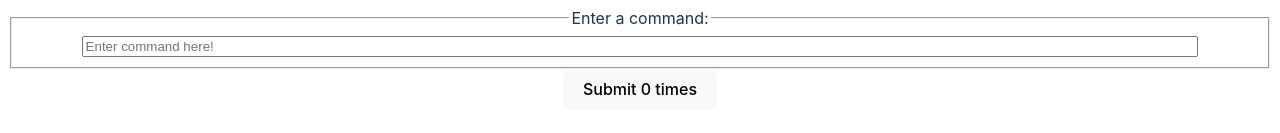
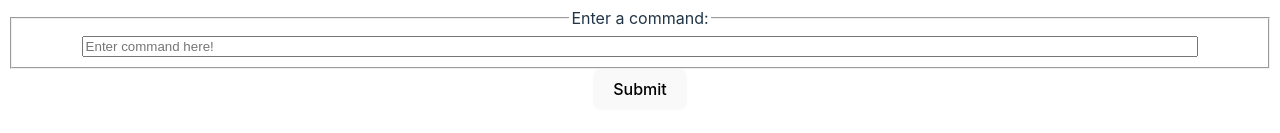
Before and after one commit to cs0320-s24/mock-fsosa-tlaserso, a React (Vite) app in the folder mock/: page / in a window 1280 px wide. Both pictures are taken after a click on the button "Login". Shown: the part 661-794 px from the top of the page. Built offline with nearby package versions, Linux system fonts and the light colour scheme.

Commit message:
feat: added input and output history arrays

```diff
--- a/mock/src/components/REPL.tsx
+++ b/mock/src/components/REPL.tsx
@@ -14,16 +14,30 @@ import { REPLInput } from "./REPLInput";
 
 export default function REPL() {
   // TODO: Add some kind of shared state that holds all the commands submitted.
-  const [history, setHistory] = useState<string[]>([]);
+  const [inputHistory, setInputHistory] = useState<string[]>([]);
+  const [outputHistory, setOutputHistory] = useState<string[]>([]);
+  // shared state for mode command, false=brief mode, true=verbose
+  const [mode, setMode] = useState<boolean>(false);
 
   return (
     <div className="repl">
       {/*This is where your REPLHistory might go... You also may choose to add it within your REPLInput
       component or somewhere else depending on your component organization. What are the pros and cons of each? */}
       {/* TODO: Update your REPLHistory and REPLInput to take in new shared state as props */}
-      <REPLHistory history={history} />
+      <REPLHistory
+        inputHistory={inputHistory}
+        outputHistory={outputHistory}
+        mode={mode}
+      />
       <hr></hr>
-      <REPLInput history={history} setHistory={setHistory} />
+      <REPLInput
+        inputHistory={inputHistory}
+        setInputHistory={setInputHistory}
+        outputHistory={outputHistory}
+        setOutputHistory={setOutputHistory}
+        mode={mode}
+        setMode={setMode}
+      />
     </div>
   );
 }
--- a/mock/src/components/REPLHistory.tsx
+++ b/mock/src/components/REPLHistory.tsx
@@ -2,16 +2,24 @@ import "../styles/main.css";
 
 interface REPLHistoryProps {
   // TODO: Fill with some shared state tracking all the pushed commands
-  history: String[];
+  inputHistory: String[];
+  outputHistory: String[];
+  mode: boolean;
 }
 export function REPLHistory(props: REPLHistoryProps) {
-  return (
-    <div className="repl-history">
-      {/* This is where command history will go */}
-      {/* TODO: To go through all the pushed commands... try the .map() function! */}
-      {props.history.map((command) => (
-        <p>{command}</p>
-      ))}
-    </div>
-  );
+  return <div className="repl-history">{forLoop(props)}</div>;
 }
+
+function forLoop(props: REPLHistoryProps) {
+  if (!props.mode) {
+    return props.inputHistory.map((command) => <p>{command}</p>);
+  } else {
+    for (let i = 0; i < props.inputHistory.length; i++) {
+      return (
+        <p>
+          Command: {props.inputHistory[i]} Output: {props.outputHistory[i]}
+        </p>
+      );
+    }
+  }
+}
--- a/mock/src/components/REPLInput.tsx
+++ b/mock/src/components/REPLInput.tsx
@@ -5,8 +5,12 @@ import { REPLHistory } from "./REPLHistory";
 
 interface REPLInputProps {
   // TODO: Fill this with desired props... Maybe something to keep track of the submitted commands
-  history: string[];
-  setHistory: Dispatch<SetStateAction<string[]>>;
+  inputHistory: string[];
+  setInputHistory: Dispatch<SetStateAction<string[]>>;
+  outputHistory: string[];
+  setOutputHistory: Dispatch<SetStateAction<string[]>>;
+  mode: boolean;
+  setMode: Dispatch<SetStateAction<boolean>>;
 }
 // You can use a custom interface or explicit fields or both! An alternative to the current function header might be:
 // REPLInput(history: string[], setHistory: Dispatch<SetStateAction<string[]>>)
@@ -14,13 +18,28 @@ export function REPLInput(props: REPLInputProps) {
   // Remember: let React manage state in your webapp.
   // Manages the contents of the input box
   const [commandString, setCommandString] = useState<string>("");
-  // TODO WITH TA : add a count state
-  const [count, setCount] = useState<number>(0);
+  const [commandStringArr, setCommandStringArr] = useState<string[]>([]);
   // TODO WITH TA: build a handleSubmit function called in button onClick
   function handleClick() {
-    setCount(count + 1);
-    props.setHistory([...props.history, commandString]);
+    setCommandStringArr(commandString.split(" "));
+    switch (commandStringArr[0]) {
+      case "mode": {
+        if (props.mode) {
+          props.setMode(false);
+        } else {
+          props.setMode(true);
+        }
+        props.setOutputHistory([
+          ...props.outputHistory,
+          "mode changed successfully",
+        ]);
+        break;
+      }
+    }
+    props.setInputHistory([...props.inputHistory, commandString]);
+
     setCommandString("");
+    setCommandStringArr([]);
   }
   // TODO: Once it increments, try to make it push commands... Note that you can use the `...` spread syntax to copy what was there before
   // add to it with new commands.
@@ -44,7 +63,7 @@ export function REPLInput(props: REPLInputProps) {
       </fieldset>
       {/* TODO WITH TA: Build a handleSubmit function that increments count and displays the text in the button */}
       {/* TODO: Currently this button just counts up, can we make it push the contents of the input box to the history?*/}
-      <button onClick={() => handleClick()}>Submit {count} times</button>
+      <button onClick={() => handleClick()}>Submit</button>
     </div>
   );
 }
```
